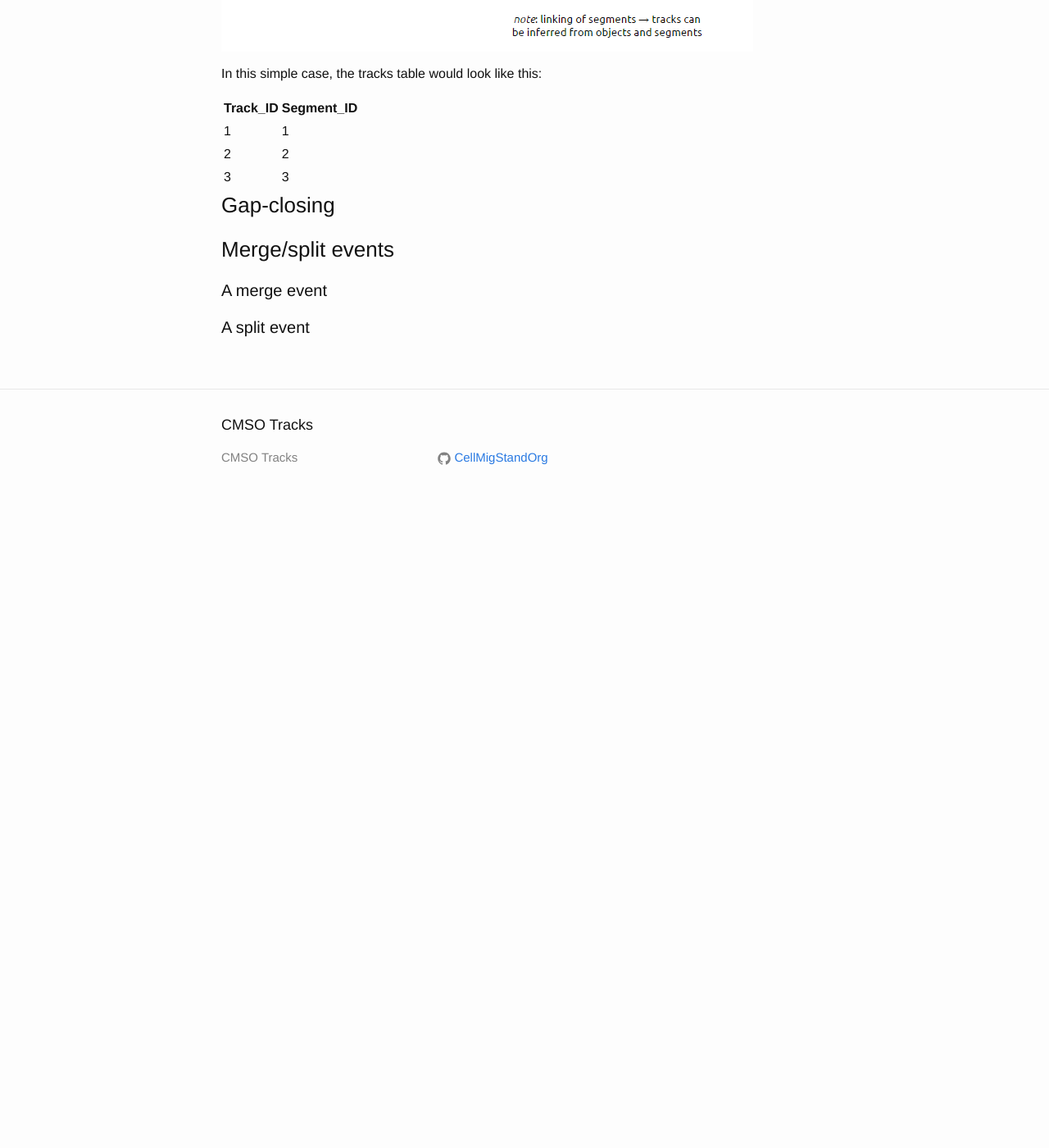
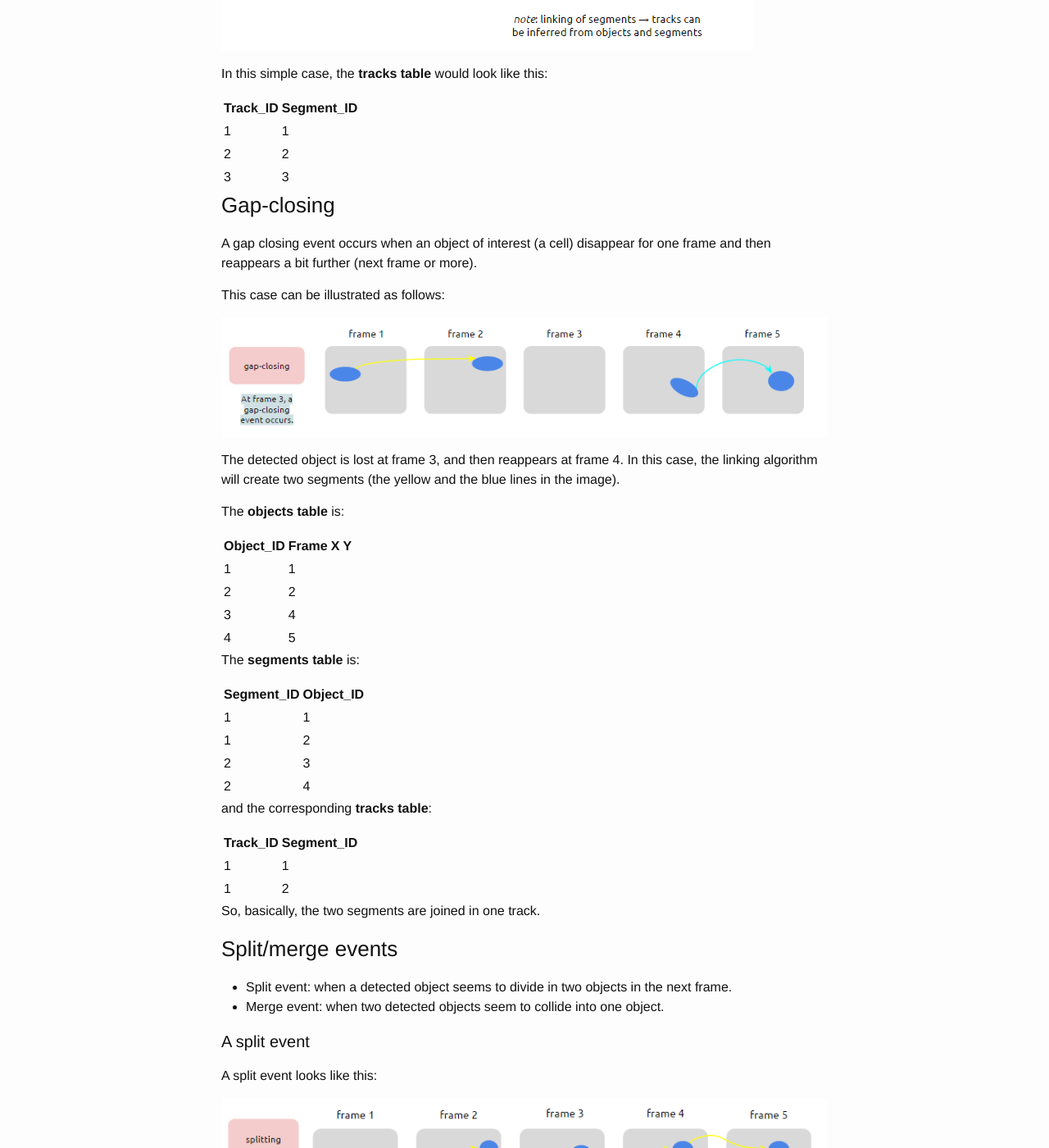
Before and after one commit to CellMigStandOrg/Tracks, a Jekyll site: the page built from v0.1/index.md, in a window 1280 px wide and 1400 px high, scrolled down 2393 px. Shown: the whole window at 82% size. Built offline with Jekyll 4.4.1, drawn with Linux system fonts in a browser that asks for light colours; before the commit the page ends 3023 px from its top, so only the background shows below that; some of the changed text lies outside the part shown.

Commit message:
added events (gap closing, split and merge)

```diff
--- a/v0.1/index.md
+++ b/v0.1/index.md
@@ -20,7 +20,7 @@ The following shows an input consisting of 3 images.
 
 The case illustrated shows 3 objects identified in each frame. At this stage, there is no associations between objects across the frames.
 
-![1](images/SimpleTrack_Objects.png){:class="img-responsive"}
+![objects](images/SimpleTrack_Objects.png){:class="img-responsive"}
 
 The **objects table** is:
 
@@ -38,7 +38,7 @@ Object_ID  |  Frame  |  X |  Y
 
 With a linking algorithm, an association is created between objects across frames, and segments are produced. The colored lines in the next figure represent these segments.
 
-![2](images/SimpleTrack_Links.png){:class="img-responsive"}
+![links](images/SimpleTrack_Links.png){:class="img-responsive"}
 
 The **segments table** is:
 
@@ -57,9 +57,9 @@ Segment_ID |  Object_ID
 In this table, the foreign key to the segments table is the **Object_ID**. This specification requires unique **Object_ID** in the objects table. If this is not the case, an extra **frame** column is necessary in the segments table.
 
 Finally, tracks are derived from objects + segments information:
-![3](images/SimpleTrack_Tracks.png){:class="img-responsive"}
+![tracks](images/SimpleTrack_Tracks.png){:class="img-responsive"}
 
-In this simple case, the tracks table would look like this:
+In this simple case, the **tracks table** would look like this:
 
 Track_ID |  Segment_ID
 ---------|------------
@@ -69,7 +69,130 @@ Track_ID |  Segment_ID
 
 ### Gap-closing
 
-### Merge/split events
+A gap closing event occurs when an object of interest (a cell) disappear for one frame and then reappears a bit further (next frame or more).
+
+This case can be illustrated as follows:
+
+![4](images/Gap_closing.png){:class="img-responsive"}
+
+The detected object is lost at frame 3, and then reappears at frame 4.
+In this case, the linking algorithm will create two segments (the yellow and the blue lines in the image).
+
+The **objects table** is:
+
+Object_ID  |  Frame  |  X |  Y
+-----------|---------|----|-----
+1          |    1    |    |
+2          |    2    |    |
+3          |    4    |    |
+4          |    5    |    |
+
+The **segments table** is:
+
+Segment_ID |  Object_ID
+-----------|------------
+ 1         |    1
+ 1         |    2
+ 2         |    3
+ 2         |    4
+
+ and the corresponding **tracks table**:
+
+ Track_ID |  Segment_ID
+ ---------|------------
+  1       |    1
+  1       |    2
+
+So, basically, the two segments are joined in one track.
+
+### Split/merge events
+- Split event: when a detected object seems to divide in two objects in the next frame.
+- Merge event: when two detected objects seem to collide into one object.
+
+#### A split event
+A split event looks like this:
+
+![Split](images/Split.png){:class="img-responsive"}
+
+The **objects table** in this case is:
+
+Object_ID  |  Frame  |  X |  Y
+-----------|---------|----|-----
+1          |    1    |    |
+2          |    2    |    |
+3          |    3    |    |
+4          |    3    |    |
+5          |    4    |    |
+6          |    4    |    |
+7          |    5    |    |
+8          |    5    |    |
+
+The **segments table** is:
+
+Segment_ID |  Object_ID
+-----------|------------
+ 1         |    1
+ 1         |    2
+ 1         |    3
+ 1         |    5
+ 1         |    7
+ 2         |    2
+ 2         |    4
+ 2         |    6
+ 2         |    8
+
+In this case, the split event is encoded in the repetition of the **Object_ID** reference: Object_ID = 2 is in Segment_ID = 1 and Segment_ID = 2 (1:n relationship from objects to segments).
+
+The corresponding **tracks table** is:
+
+ Track_ID |  Segment_ID
+ ---------|------------
+  1       |    1
+  1       |    2
+  2       |    2
+  3       |    1
+
+Segments 1 and 2 are assigned to the same track, track 1.
 
 #### A merge event
-#### A split event
+A merge event looks like this:
+
+![Split](images/Merge.png){:class="img-responsive"}
+
+The **objects table** in this case is:
+
+Object_ID  |  Frame  |  X |  Y
+-----------|---------|----|-----
+1          |    1    |    |
+2          |    2    |    |
+3          |    3    |    |
+4          |    3    |    |
+5          |    4    |    |
+6          |    4    |    |
+7          |    5    |    |
+
+The **segments table** is:
+
+Segment_ID |  Object_ID
+-----------|------------
+ 1         |    1
+ 1         |    3
+ 1         |    5
+ 2         |    2
+ 2         |    4
+ 2         |    5
+ 2         |    6
+ 2         |    7
+
+Again, the merge event is encoded in the repetition of the **Object_ID** reference: Object_ID = 5 is in Segment_ID = 1 and Segment_ID = 2 (1:n relationship from objects to segments).
+
+The corresponding **tracks table** is:
+
+ Track_ID |  Segment_ID
+ ---------|------------
+  1       |    1
+  2       |    2
+  2       |    1
+  3       |    2
+
+Segments 1 and 2 are assigned to the same track, track 2.
```
Also changed, not shown: v0.1/images/Gap_Closing.png (added), v0.1/images/Merge.png (added), v0.1/images/Split.png (added).
